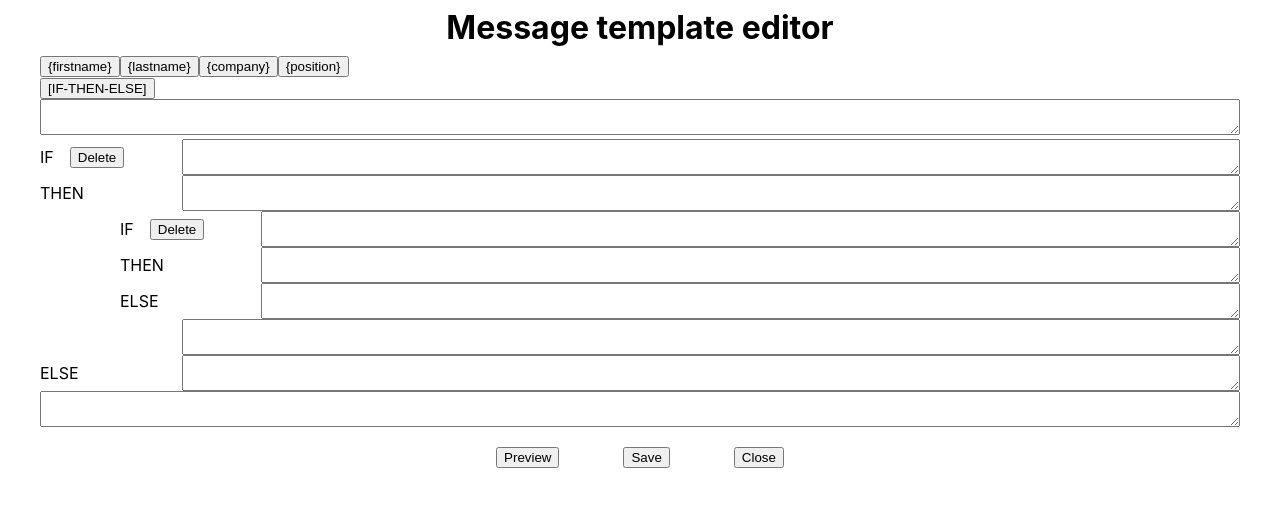
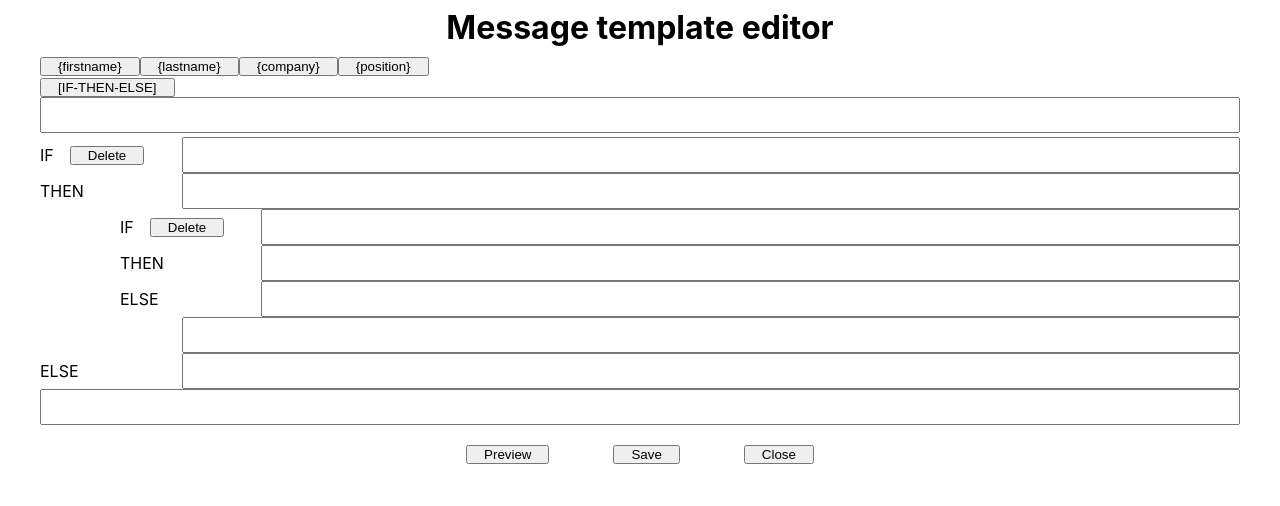
Before and after one commit to issa012/message-editor, a React (Create React App) app: page / in a window 1280 px wide. Shown: the top 506 px of the page. Built offline with nearby package versions, Linux system fonts and the light colour scheme.

Commit message:
style change

```diff
--- a/src/components/ui/button/button.module.css
+++ b/src/components/ui/button/button.module.css
@@ -1,2 +1,3 @@
 .btn {
+  padding: 0 1rem;
 }
--- a/src/components/ui/textarea/textarea.module.css
+++ b/src/components/ui/textarea/textarea.module.css
@@ -1,4 +1,6 @@
 .textarea {
   box-sizing: border-box;
   width: 100%;
+  resize: none;
+  min-height: 0;
 }
```
